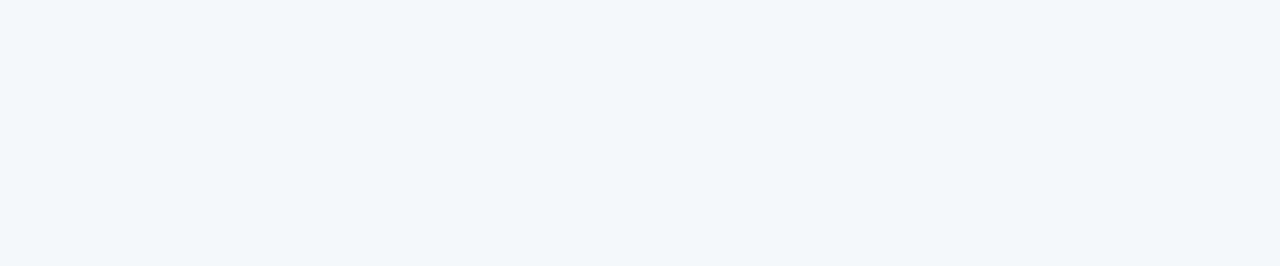
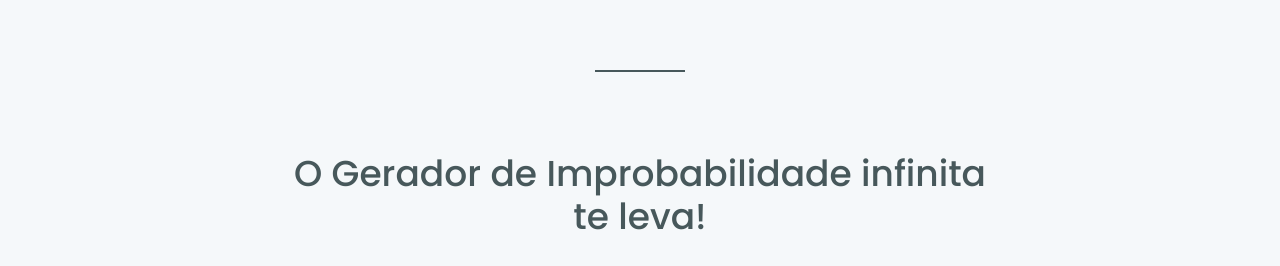
Before and after one commit to MorenaNobre/Desafio-UI-Chakra-UniverseTrip, a Next.js app: page / in a window 1280 px wide. Shown: the part 686-952 px from the top of the page. Before the commit the page ends 800 px from the top, so only its background shows below. Built offline with nearby package versions, Linux system fonts and the light colour scheme.

Commit message:
Added Divider and Heading in main page

```diff
--- /dev/null
+++ b/src/components/Divider.tsx
@@ -0,0 +1,13 @@
+import { Box } from "@chakra-ui/react";
+
+export default function Divider() {
+  return (
+    <Box
+      w={["60px", "90px"]}
+      mx="auto"
+      h="2px"
+      bg="gray.700"
+      my={["9", "20"]}
+    />
+  );
+}
--- a/src/pages/index.tsx
+++ b/src/pages/index.tsx
@@ -1,9 +1,10 @@
 import Head from "next/head";
 import Image from "next/image";
-import { Flex } from "@chakra-ui/react";
+import { Flex, Heading } from "@chakra-ui/react";
 import Header from "../components/Header";
 import Banner from "../components/Banner";
 import Categories from "../components/Categories";
+import Divider from "../components/Divider";
 
 export default function Home() {
   return (
@@ -11,6 +12,18 @@
       <Header />
       <Banner />
       <Categories />
+      <Divider />
+
+      <Heading
+        textAlign="center"
+        fontWeight="500"
+        mb={["5", "14"]}
+        fontSize={["lg", "3xl", "4xl"]}
+      >
+        O Gerador de Improbabilidade infinita
+        <br />
+        te leva!
+      </Heading>
     </Flex>
-  )
+  );
 }
```
